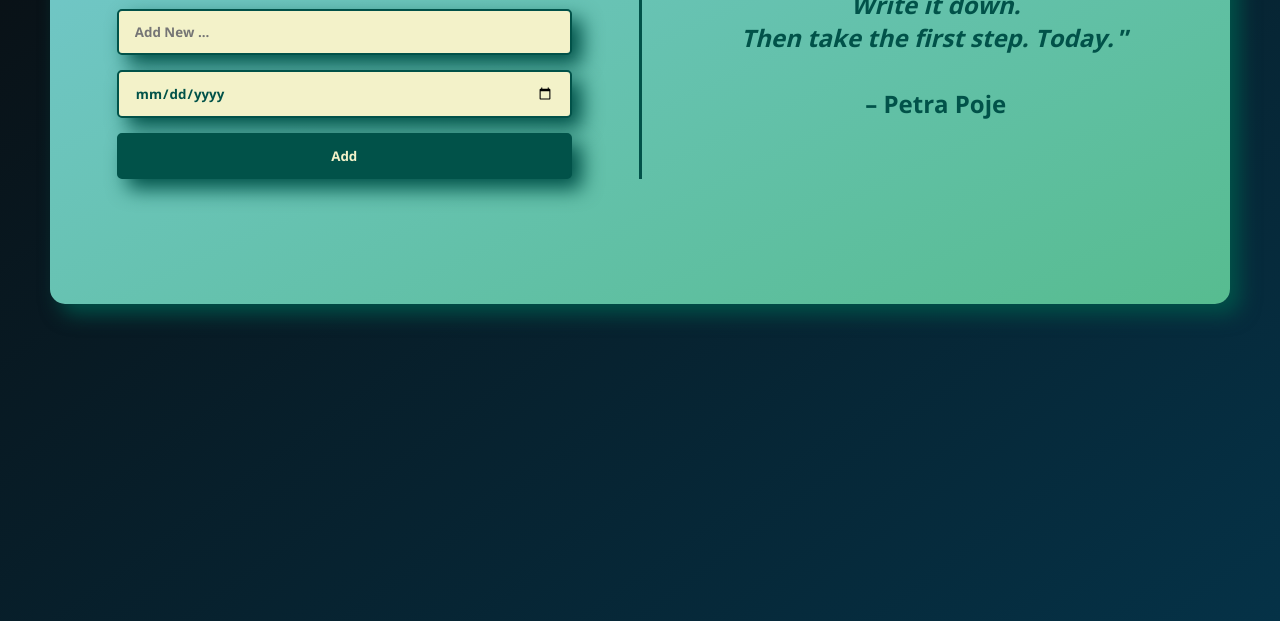
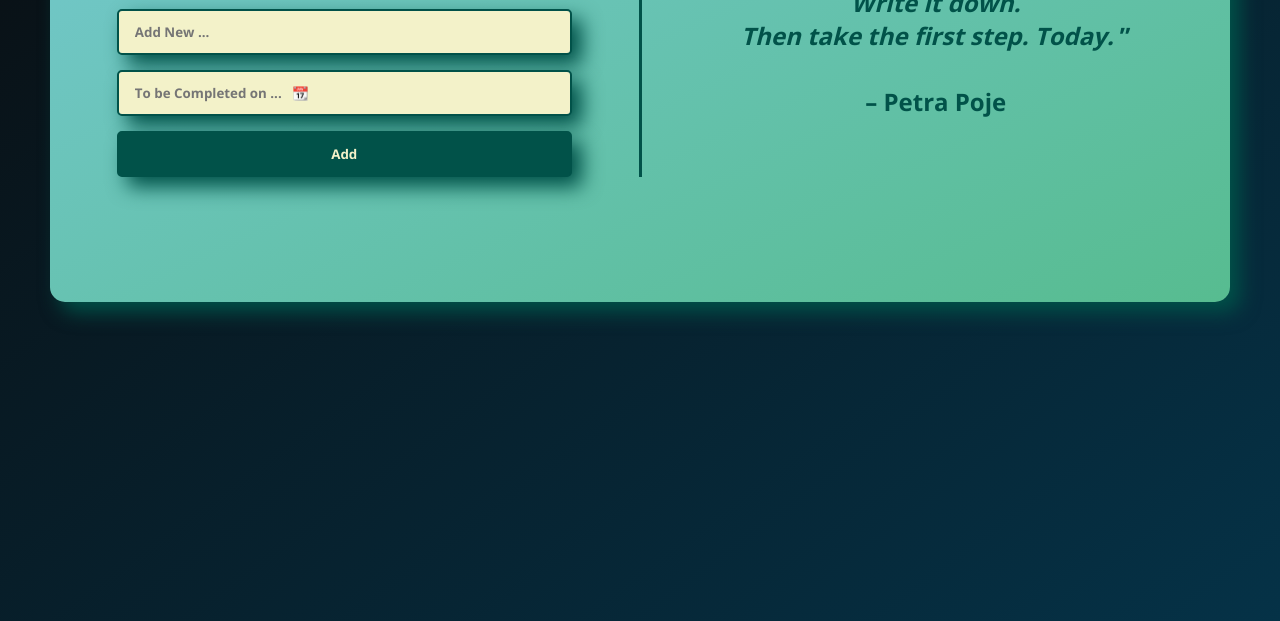
Before and after one commit to Saed-Al-Halteh/My-To-Do-App, a plain HTML site: page index.html in a window 1280 px wide. Shown: the part 329-950 px from the top of the page. Drawn offline with nearby package versions, Linux system fonts and the light colour scheme; a web font is replaced by a local one.

Commit message:
Update index.html

```diff
--- a/index.html
+++ b/index.html
@@ -35,7 +35,12 @@
             <input type="text" placeholder="Add New ..." class="input-bar" />
           </div>
           <div class="submit-buttons">
-            <input type="date" placeholder="To Be Completed on ..."id="date-button" class="pointer" />
+            <input
+              type="text"
+              id="date-button"
+              class="pointer"
+              placeholder="To be Completed on ...   &#128198;"
+            />
             <input type="submit" value="Add" id="add-button" class="pointer" />
           </div>
         </div>
```
